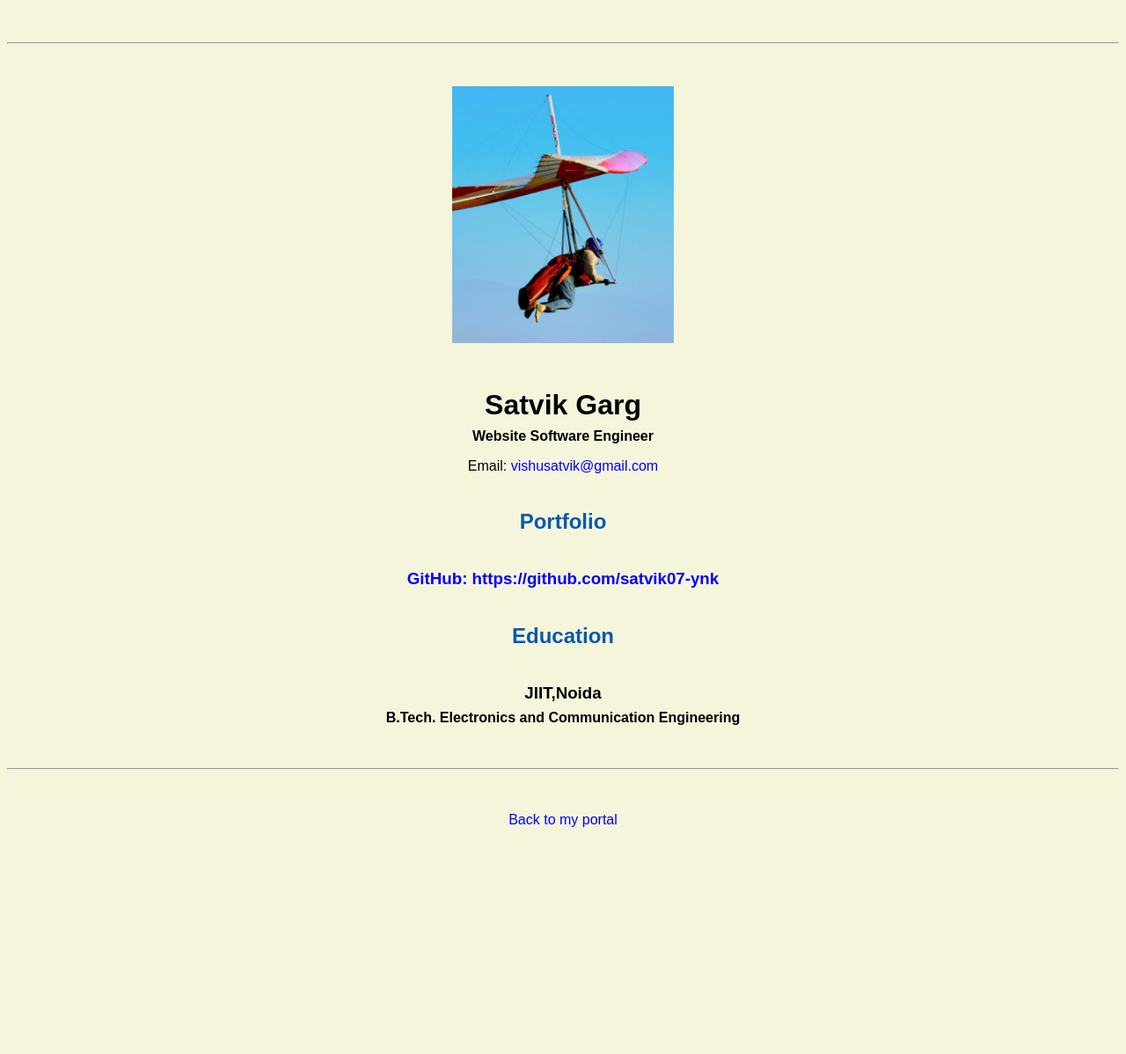
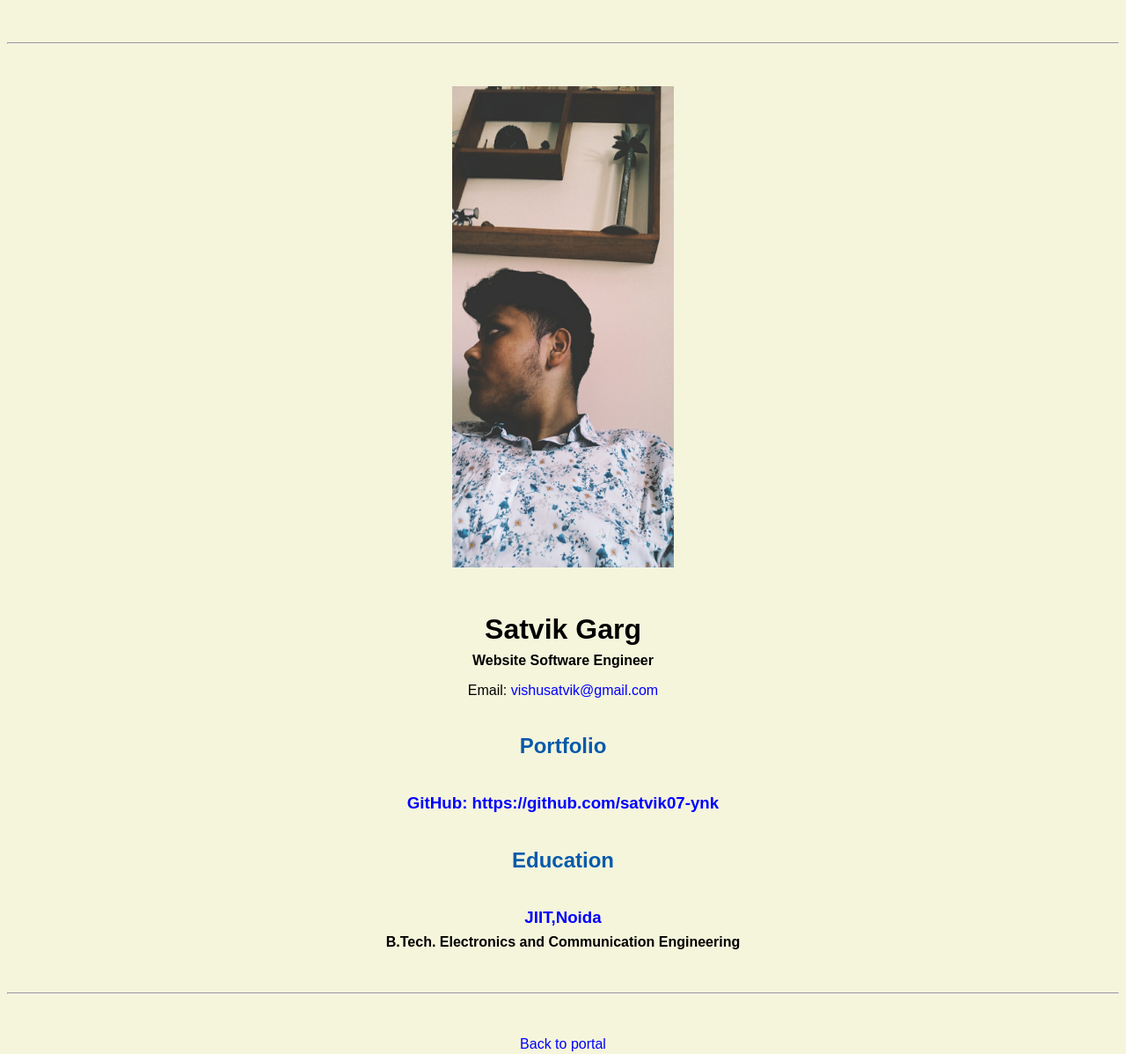
Before and after one commit to satvik07-ynk/satvik07-ynk.github.io, a plain HTML site: page resume.html in a window 1280 px wide. Shown: the whole page at 88% size. Before the commit the page ends 973 px from the top, so only its background shows below. Drawn offline with Linux system fonts and the light colour scheme.

Commit message:
Update resume.html

```diff
--- a/resume.html
+++ b/resume.html
@@ -17,7 +17,7 @@
   <body>
     <hr>
 
-    <img src="images/headshot.jpg" alt="Harrison Kong's headshot" width="20%">
+    <img src="images/sg.jpg" alt="Harrison Kong's headshot" width="20%">
 
     <h1>Satvik Garg</h1>
     <h4> Website Software Engineer</h4>
@@ -30,7 +30,7 @@
 
     <h2>Education</h2>
 
-    <h3>JIIT,Noida</h3>
+    <h3><a href="jiit.ac.in">JIIT,Noida</a></h3>
     <h4>B.Tech. Electronics and Communication Engineering</h4>
 
 
@@ -38,7 +38,7 @@
 
   <footer>
   <hr>
-  <p><a href="index.html">Back to my portal</a><p>
+  <p><a href="index.html">Back to portal</a><p>
   </footer>
 
 </html>
```
